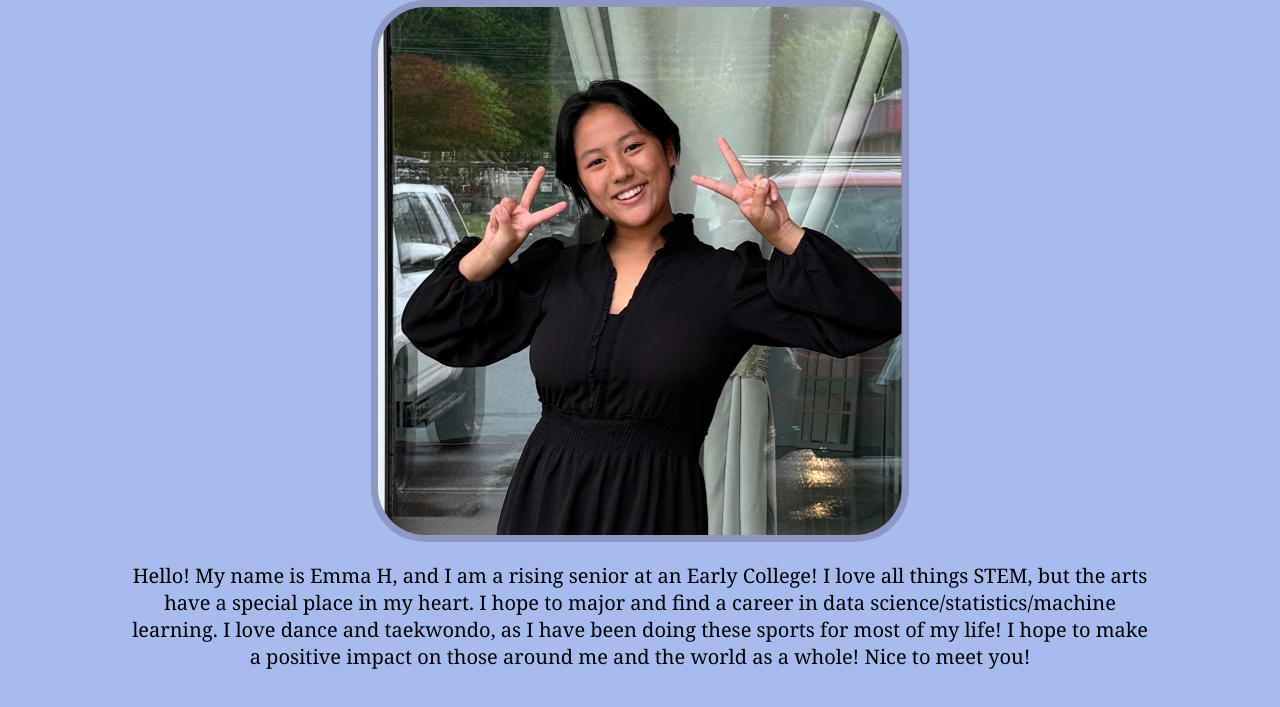
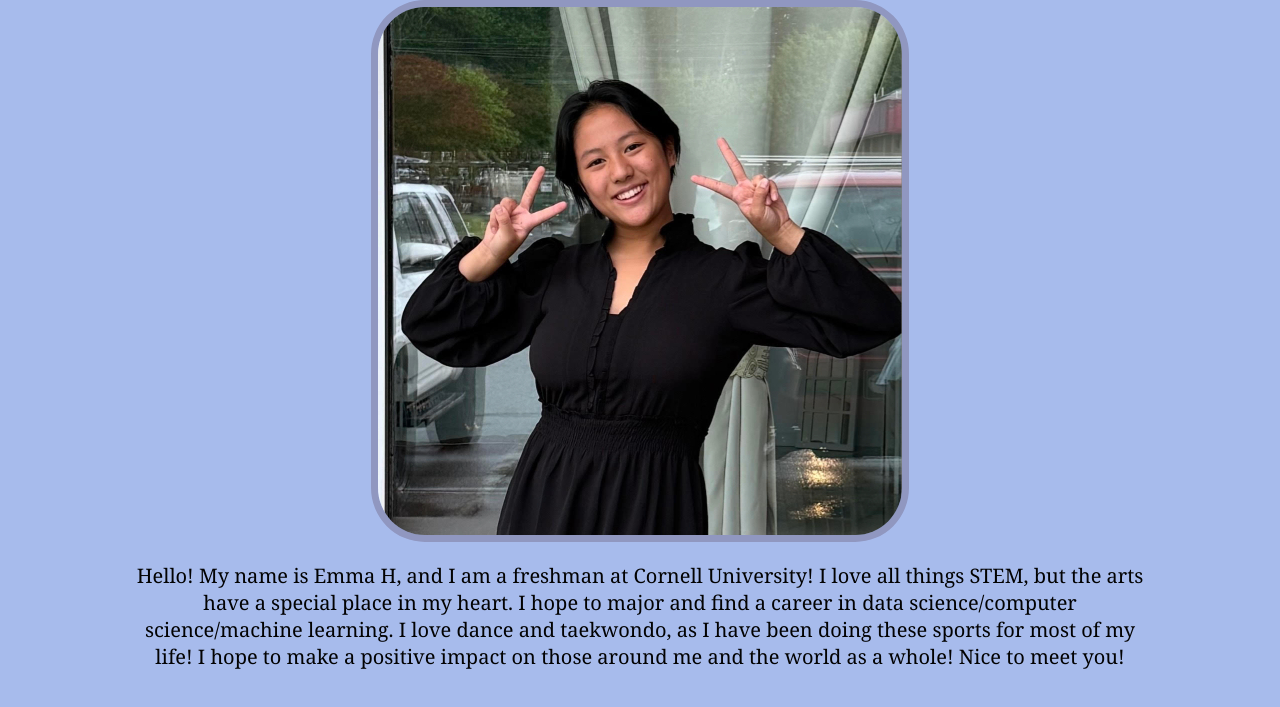
Before and after one commit to decooldudette/decooldudette.github.io, a plain HTML site: page index.html in a window 1280 px wide. Shown: the part 161-868 px from the top of the page. Drawn offline with Linux system fonts and the light colour scheme; a script that the page names is missing.

Commit message:
Update school and year in index.html

```diff
--- a/index.html
+++ b/index.html
@@ -41,7 +41,7 @@
         >
 
       <p id="introHomeText">
-        Hello! My name is Emma H, and I am a rising senior at an Early College! I love all things STEM, but the arts have a special place in my heart. I hope to major and find a career in data science/statistics/machine learning. I love dance and taekwondo, as I have been doing these sports for most of my life! I hope to make a positive impact on those around me and the world as a whole! Nice to meet you!
+        Hello! My name is Emma H, and I am a freshman at Cornell University! I love all things STEM, but the arts have a special place in my heart. I hope to major and find a career in data science/computer science/machine learning. I love dance and taekwondo, as I have been doing these sports for most of my life! I hope to make a positive impact on those around me and the world as a whole! Nice to meet you!
       </p>
 
 
```
